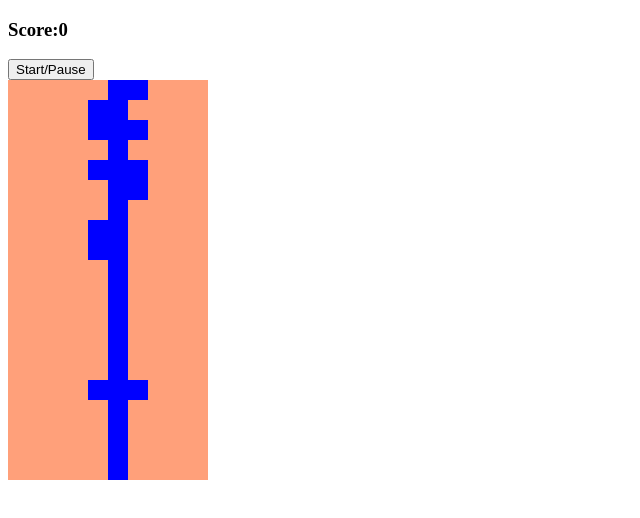
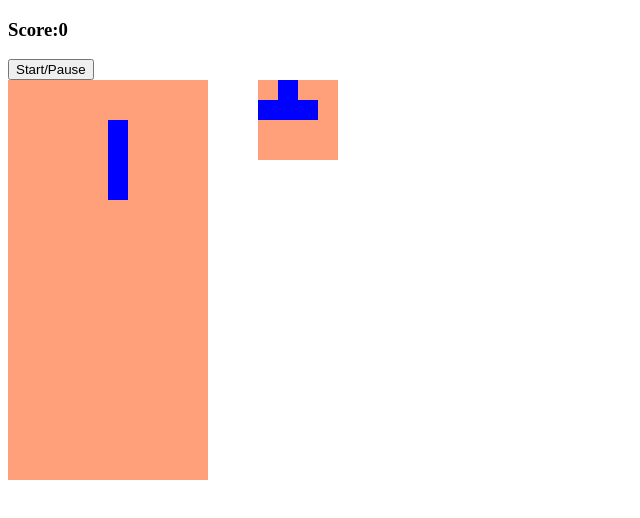
Before and after one commit to GilSolis/tetris, a plain HTML site: page index.html in a window 1280 px wide. Both pictures are taken after a click on the button "Start/Pause". Shown: the whole page, without its empty margins (0-640 px from the left). Drawn offline with Linux system fonts and the light colour scheme.

Commit message:
next piece

```diff
--- a/app.js
+++ b/app.js
@@ -1,8 +1,11 @@
 document.addEventListener('DOMContentLoaded', () => {
     const grid = document.querySelector('.grid');
     let squares = Array.from(document.querySelectorAll('.grid div'))
-    const ScoreDisplay = document.querySelector('#score')
+    const scoreDisplay = document.querySelector('#score')
+    const startBtn = document.querySelector('#start-button')
     const width = 10
+    let nextRandom = 0
+    let timerId
 
     //The Tetrominoes
     const lTetromino = [
@@ -65,12 +68,17 @@ document.addEventListener('DOMContentLoaded', () => {
     }
 
     // moving down
-
-    timerId = setInterval(moveDown, 100)
+    // timerId = setInterval(moveDown, 1000)
     //assign functions to keycodes
     function control(e) {
         if (e.keyCode === 37) {
             moveLeft()
+        } else if (e.keyCode === 38) {
+            rotate()
+        } else if (e.keyCode === 39) {
+            moveRight()
+        } else if (e.keyCode === 40) {
+            moveDown()
         }
     }
     document.addEventListener('keyup', control)
@@ -87,12 +95,13 @@ document.addEventListener('DOMContentLoaded', () => {
         if (current.some(index => squares[currentPosition + index + width].classList.contains('taken'))) {
             current.forEach(index => squares[currentPosition + index].classList.add('taken'))
             //start a new tetromino falling
-            // random = nextRandom
-            // nextRandom = Math.floor(Math.random() * theTetrominoes.length)
-            random = Math.floor(Math.random() * theTetrominoes.length)
+            random = nextRandom
+            nextRandom = Math.floor(Math.random() * theTetrominoes.length)
+            // random = Math.floor(Math.random() * theTetrominoes.length)
             current = theTetrominoes[random][currentRotation]
             currentPosition = 4
             draw()
+            displayShape()
         }
     }
 
@@ -107,4 +116,69 @@ document.addEventListener('DOMContentLoaded', () => {
         draw()
     }
 
+    //move right to edge
+    function moveRight() {
+        undraw()
+        const isAtRightEdge = current.some(index => (currentPosition + index) % width === width - 1)
+        if (!isAtRightEdge) currentPosition += 1
+
+        if (current.some(index => squares[currentPosition + index].classList.contains('taken'))) {
+            currentPosition -= 1
+        }
+        draw()
+    }
+
+    //rotate
+    function rotate() {
+        undraw()
+        currentRotation++
+        if (currentRotation === current.length) {
+            currentRotation = 0
+        }
+        current = theTetrominoes[random][currentRotation]
+        draw()
+    }
+
+    //show next tetromino in mini-grid
+    const displaySquares = document.querySelectorAll('.mini-grid div')
+    const displayWidth = 4
+    let displayIndex = 0
+
+
+    //the tetrominos without rotations
+    const upNextTetrominoes = [
+        [1, displayWidth + 1, displayWidth * 2 + 1, 2], //lTetromino
+        [0, displayWidth, displayWidth + 1, displayWidth * 2 + 1], //zTetromino
+        [1, displayWidth, displayWidth + 1, displayWidth + 2], //tTetromino
+        [0, 1, displayWidth, displayWidth + 1], //oTetromino
+        [1, displayWidth + 1, displayWidth * 2 + 1, displayWidth * 3 + 1] //iTetromino
+    ]
+
+    //display shape in mini-grid
+    function displayShape() {
+        displaySquares.forEach(square => {
+            square.classList.remove('tetromino')
+        })
+        upNextTetrominoes[nextRandom].forEach(index => {
+            displaySquares[displayIndex + index].classList.add('tetromino')
+        })
+    }
+
+    //add pause functionality to button
+    startBtn.addEventListener('click', () => {
+        if (timerId) {
+            clearInterval(timerId)
+            timerId = null
+        } else {
+            draw()
+            timerId = setInterval(moveDown, 1000)
+            nextRandom = Math.floor(Math.random() * theTetrominoes.length)
+            displayShape()
+        }
+    })
+
+
+
+
+
 })
--- a/index.html
+++ b/index.html
@@ -14,7 +14,7 @@
 
     <h3>Score:<span id=score>0</span></h3>
     <button id="start-button">Start/Pause</button>
-
+    <div class="container">
         <div class="grid">
             <div></div>
             <div></div>
@@ -228,6 +228,26 @@
             <div class="taken"></div>
         </div>
 
+        <div class="mini-grid">
+            <div></div>
+            <div></div>
+            <div></div>
+            <div></div>
+            <div></div>
+            <div></div>
+            <div></div>
+            <div></div>
+            <div></div>
+            <div></div>
+            <div></div>
+            <div></div>
+            <div></div>
+            <div></div>
+            <div></div>
+            <div></div>
+        </div>
+    </div>
+
 
 
 </body>
--- a/style.css
+++ b/style.css
@@ -1,3 +1,6 @@
+.container {
+  display: flex;
+}
 .grid {
   width: 200px;
   height: 400px;
@@ -14,3 +17,17 @@
 .tetromino {
   background-color: blue;
 }
+
+.mini-grid {
+  width: 80px;
+  height: 80px;
+  display: flex;
+  flex-wrap: wrap;
+  background-color: lightsalmon;
+  margin-left: 50px;
+}
+
+.mini-grid div {
+  height: 20px;
+  width: 20px;
+}
```
Lines whose indentation alone changed are shown as unchanged.
